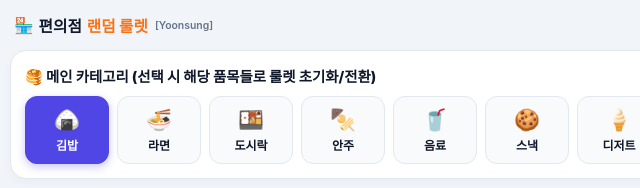
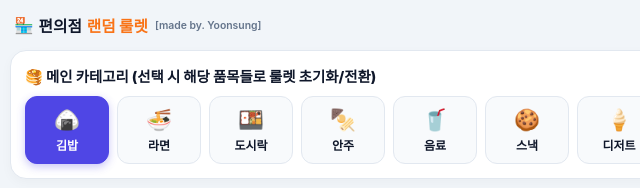
Before and after one commit to nick004004/food, a plain HTML site: page index.html in a window 1280 px wide. Shown: the top 188 px of the page, 205-845 px from the left. Drawn offline with nearby package versions, Linux system fonts and the light colour scheme; no server answers.

Commit message:
index.html

```diff
--- a/index.html
+++ b/index.html
@@ -752,7 +752,7 @@
   <header>
     <div class="header-title">
       🏪 <span>편의점</span> <span class="highlight">랜덤 룰렛</span>
-      <span class="author-tag">[Yoonsung]</span>
+      <span class="author-tag">[made by. Yoonsung]</span>
     </div>
     <div class="header-right">
       <button class="header-btn" id="helpBtn">사용법</button>
@@ -894,7 +894,6 @@
     let feedbacks = {};
     let historyRecords = [];
 
-    // 전국의 편의점 인기 베스트 메뉴 대거 확장 수록 데이터베이스
     const DEFAULT_DATABASE = {
       gimbap: {
         name: "김밥",
```
